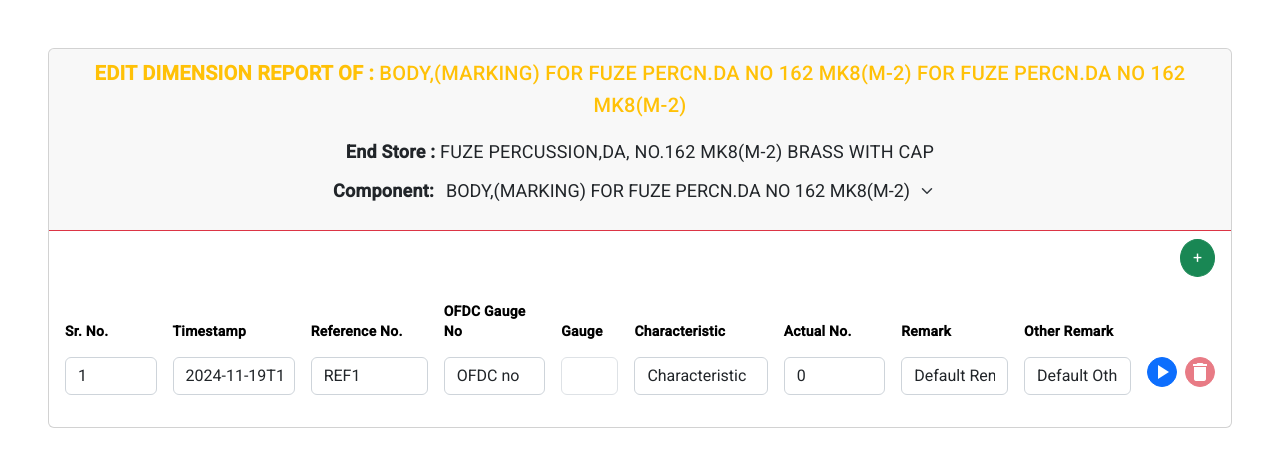
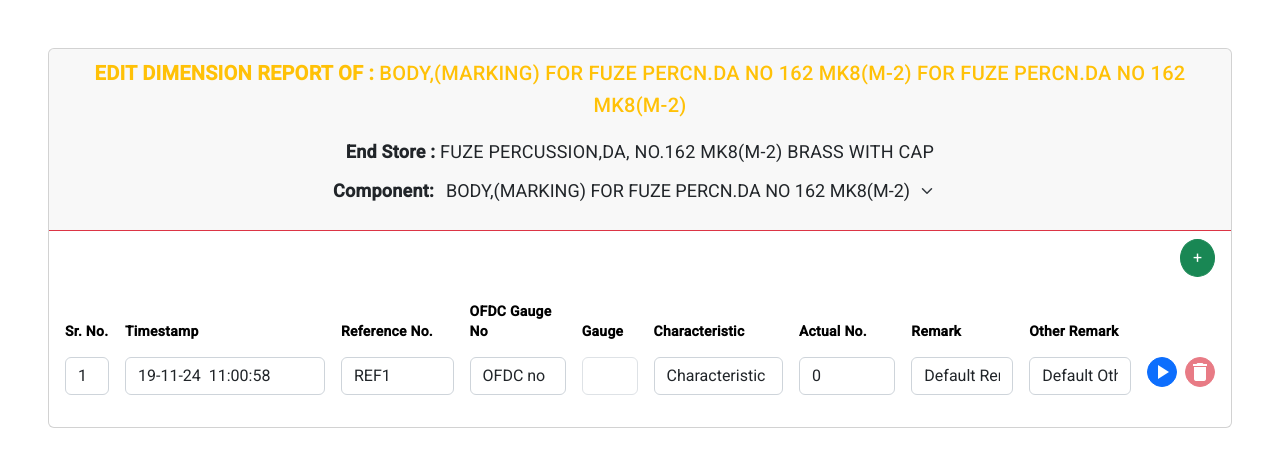
Before and after one commit to Arshiya1614/SenseLiveODFC, an Angular app: page /admin in a window 1280 px wide. Shown: the top 466 px of the page. Built offline with nearby package versions, Linux system fonts and the light colour scheme.

Commit message:
timestamp updated

```diff
--- a/src/app/admin/admin.component.html
+++ b/src/app/admin/admin.component.html
@@ -18,7 +18,7 @@
     <div class="d-flex justify-content-end p-2">
       <button class="btn btn-success rounded-circle me-2" (click)="addRow()">+</button>
     </div>
-    <div class="table-responsive p-2" style="max-height:500px; overflow-y: auto; scrollbar-width: none; -ms-overflow-style: none;">
+    <div class="table-responsive p-2" style="max-height:500px; overflow-y: auto; scrollbar-width: none; ms-overflow-style: none;">
       <table class="table table-borderless">
         <thead>
           <tr>
@@ -36,8 +36,23 @@
         </thead>
         <tbody>
           <tr *ngFor="let row of reportData.characteristics; let i = index">
-            <td><input type="text" class="form-control " [(ngModel)]="row.srNo" [readonly]="true"></td>
-            <td><input type="text" class="form-control " [(ngModel)]="row.timestamp"></td>
+            <td style="width: 60px;">
+              <input
+                type="text"
+                class="form-control"
+                [(ngModel)]="row.srNo"
+                [readonly]="true"
+                style="max-width: 50px;"
+              />
+            </td>
+            <td style="width: 200px;">
+              <input
+                type="text"
+                class="form-control"
+                [(ngModel)]="row.timestamp"
+                style="min-width: 200px;"
+              />
+            </td>
             <td><input type="text" class="form-control " [(ngModel)]="row.refNo"></td>
             <td><input type="text" class="form-control " [(ngModel)]="row.ofdcGaugeNo" [readonly]="true"></td>
             <td>
@@ -79,5 +94,6 @@
         </tbody>
       </table>
     </div>
+
   </div>
 </div>
--- a/src/app/admin/admin.component.ts
+++ b/src/app/admin/admin.component.ts
@@ -33,7 +33,7 @@ export class AdminComponent {
     characteristics: [
       {
         srNo: 1,
-        timestamp: new Date().toISOString(),
+        timestamp: this.formatDate(new Date()),
         refNo: 'REF1',
         characteristic: 'Characteristic',
         gauge: 'Guage',
@@ -47,6 +47,18 @@ export class AdminComponent {
       }
     ] as any[]
   };
+
+
+  formatDate(date: Date): string {
+    const pad = (n: number) => (n < 10 ? '0' + n : n);
+    const day = pad(date.getDate());
+    const month = pad(date.getMonth() + 1); // Months are 0-based
+    const year = date.getFullYear().toString().slice(-2); // Get last 2 digits
+    const hours = pad(date.getHours());
+    const minutes = pad(date.getMinutes());
+    const seconds = pad(date.getSeconds());
+    return `${day}-${month}-${year}  ${hours}:${minutes}:${seconds}`;
+  }
    // Handle component change from dropdown
    onComponentChange() {
     this.updateReportData(this.selectedComponent);
@@ -90,7 +102,7 @@ export class AdminComponent {
   addRow() {
     const newRow = {
       srNo: this.reportData.characteristics.length + 1,
-      timestamp: new Date().toISOString(),
+      timestamp: this.formatDate(new Date()),
       refNo: `REF${this.reportData.characteristics.length + 1}`,
       characteristic: '',
       gauge: '',
--- a/src/app/login/login.component.css
+++ b/src/app/login/login.component.css
@@ -20,8 +20,6 @@ html {
   /* background: linear-gradient(45deg, #e1cab5 0%, #ee660c 70%); */
   /* background: linear-gradient(45deg, #e1cab5 0%, #ee660c 70%, white 95%); */
   background: linear-gradient(45deg, #ff8c21d1 5%, #ee660c 70%, white 95%);
-
-
 }
 
 .header {
```
